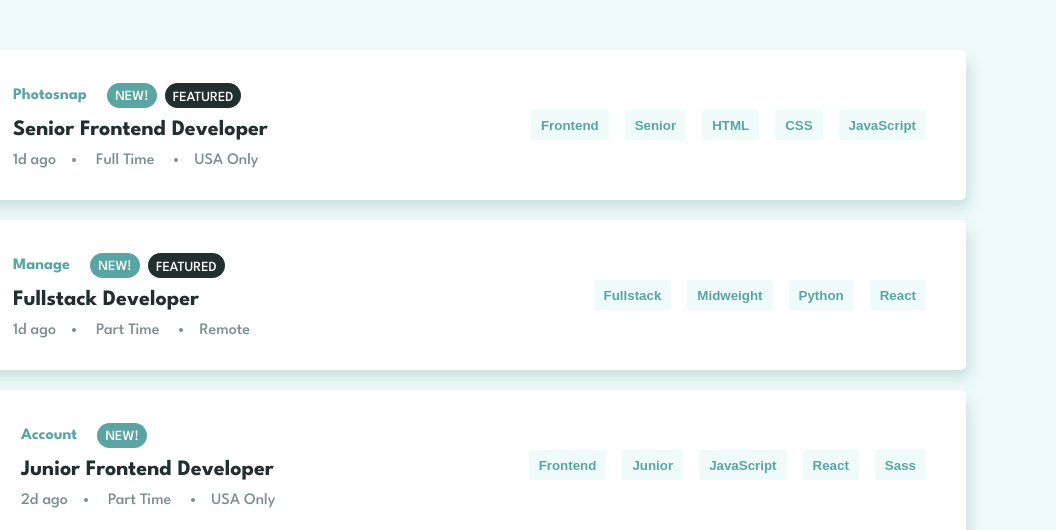
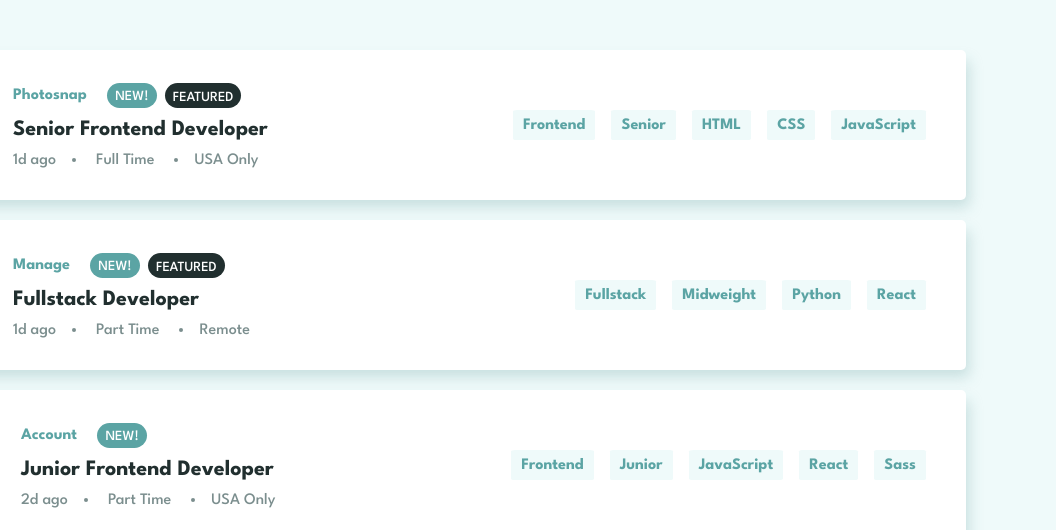
Before and after one commit to dawidwojtaszek/job-listing-app, a plain HTML site: page index.html in a window 1280 px wide. Shown: the part 180-710 px from the top of the page, 224-1280 px from the left. Drawn offline with Linux system fonts and the light colour scheme.

Commit message:
fix: button atribute

```diff
--- a/render.js
+++ b/render.js
@@ -132,7 +132,7 @@ const renderTags = (role, level, languages, tools) => {
   tagsElement.classList.add("tags");
 
   //---Role element---
-  const roleElement = document.createElement("button");
+  const roleElement = document.createElement("div");
   roleElement.classList.add("tag-element");
   roleElement.classList.add("click-event");
   roleElement.setAttribute("btn-type", "role");
@@ -140,7 +140,7 @@ const renderTags = (role, level, languages, tools) => {
   tagsElement.appendChild(roleElement);
 
   //---Level Element
-  const levelElement = document.createElement("button");
+  const levelElement = document.createElement("div");
   levelElement.classList.add("tag-element");
   levelElement.classList.add("click-event");
   levelElement.setAttribute("btn-type", "level");
@@ -149,7 +149,7 @@ const renderTags = (role, level, languages, tools) => {
 
   //--languags Element
   languages.forEach((element) => {
-    const languageElement = document.createElement("button");
+    const languageElement = document.createElement("div");
     languageElement.classList.add("tag-element");
     languageElement.classList.add("click-event");
     languageElement.setAttribute("btn-type", "languages");
@@ -159,7 +159,7 @@ const renderTags = (role, level, languages, tools) => {
 
   //---tools element
   tools.forEach((element) => {
-    const toolsElement = document.createElement("button");
+    const toolsElement = document.createElement("div");
     toolsElement.classList.add("tag-element");
     toolsElement.classList.add("click-event");
     toolsElement.setAttribute("btn-type", "tools");
--- a/style.css
+++ b/style.css
@@ -127,6 +127,9 @@ header{
     font-weight: 700;
     margin-left: 16px;
     padding:0 10px;
+    display: flex;
+    align-items: center;
+    justify-content: center;
 }
 .tag-element:hover{
     background-color:hsl(180, 29%, 50%) ;
```
